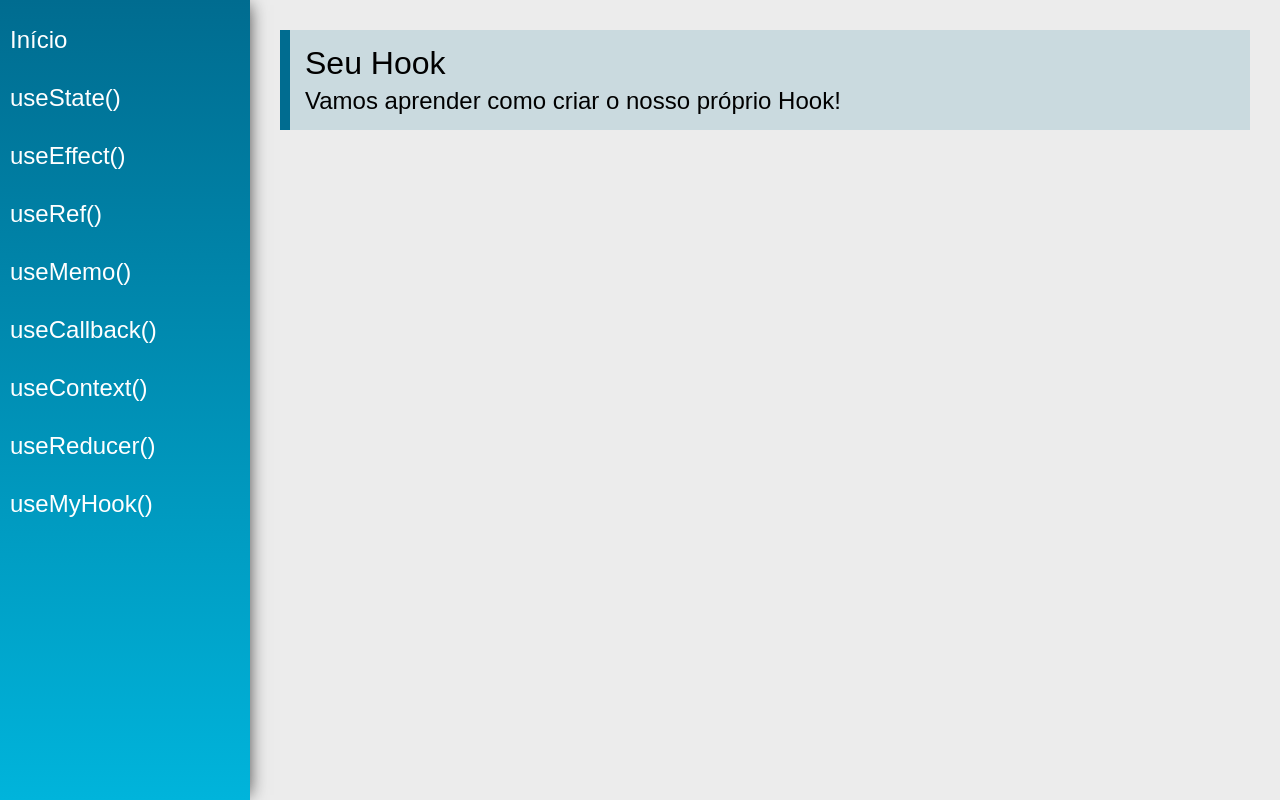
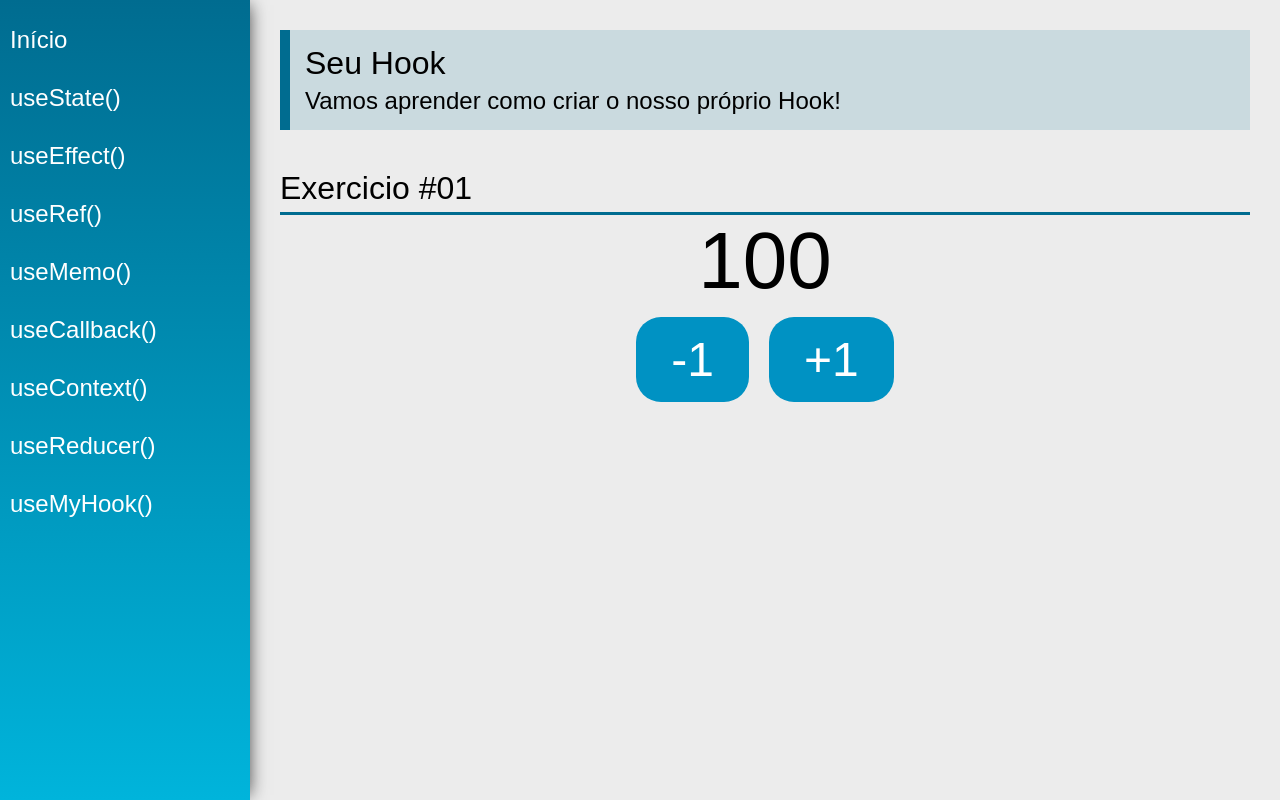
Before and after one commit to brunobandelli/Learning_Hooks_React, a React (Create React App) app: page /useCustom in a window 1280 px wide. Built offline with nearby package versions, Linux system fonts and the light colour scheme.

Commit message:
Custom Hooks #01 Ok
Criando hooks proprios.

```diff
--- /dev/null
+++ b/src/hooks/useCounter.js
@@ -0,0 +1,15 @@
+import { useState } from "react";
+
+export const useCounter = (initialValue = 100) => {
+    const [count, setCount] = useState(initialValue)
+
+    function inc() {
+        setCount(count + 1)
+    }
+
+    function dec() {
+        setCount(count - 1)
+    }
+
+    return [count, inc, dec]
+}
--- a/src/views/examples/UseCustom.jsx
+++ b/src/views/examples/UseCustom.jsx
@@ -1,13 +1,30 @@
 import React from 'react'
 import PageTitle from '../../components/layout/PageTitle'
+import SectionTitle from '../../components/layout/SectionTitle'
+import { useCounter } from '../../hooks/useCounter'
 
 const UseRef = (props) => {
+
+    const [count, inc, dec] = useCounter()
+
     return (
         <div className="UseCustom">
             <PageTitle
                 title="Seu Hook"
                 subtitle="Vamos aprender como criar o nosso próprio Hook!"
             />
+
+            <SectionTitle title="Exercicio #01"/>
+            <div className="center">
+                <span className="text">{ count }</span>
+                <div>
+                    <button className="btn"
+                        onClick={() => dec()}>-1</button>
+                    <button className="btn"
+                        onClick={() => inc()}>+1</button>
+                </div>
+            </div>
+
         </div>
     )
 }
```
